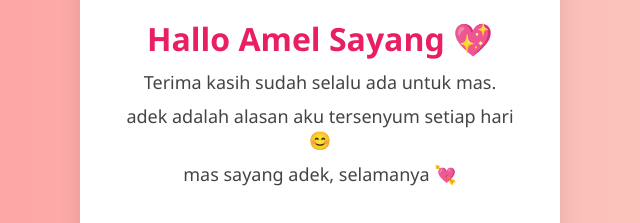
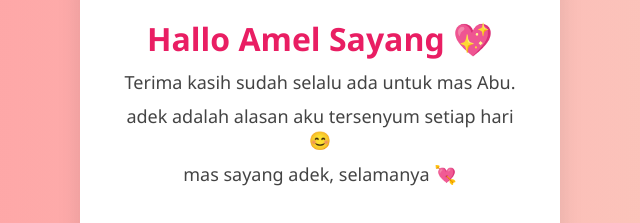
Before and after one commit to MasGrayy/loveamel, a plain HTML site: page index.html in a window 1280 px wide. Shown: the part 155-378 px from the top of the page, 320-960 px from the left. Drawn offline with Linux system fonts and the light colour scheme.

Commit message:
Update index.html

```diff
--- a/index.html
+++ b/index.html
@@ -9,7 +9,7 @@
 <body>
   <div class="container">
     <h1>Hallo Amel Sayang 💖</h1>
-    <p>Terima kasih sudah selalu ada untuk mas.</p>
+    <p>Terima kasih sudah selalu ada untuk mas Abu.</p>
     <p>adek adalah alasan aku tersenyum setiap hari 😊</p>
     <p>mas sayang adek, selamanya 💘</p>
 
```
